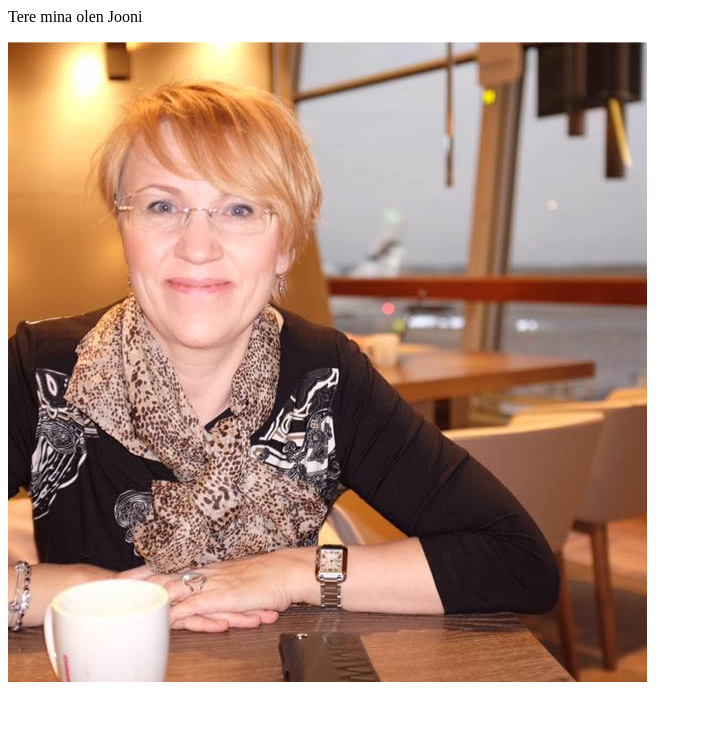
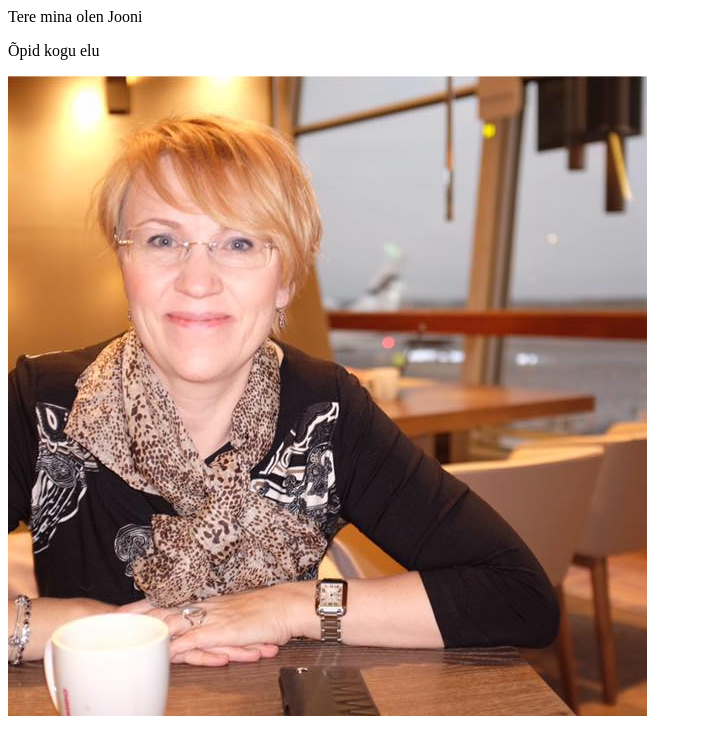
Before and after one commit to jsoots/homepage, a plain HTML site: page index.html in a window 1280 px wide. Shown: the whole page, without its empty margins (0-702 px from the left). Drawn offline with Linux system fonts and the light colour scheme.

Commit message:
Update index.html

```diff
--- a/index.html
+++ b/index.html
@@ -5,6 +5,7 @@
     </head>
     <body>
         <p>Tere mina olen Jooni</p>
+        <p>Õpid kogu elu</p>
 
         <img src="pics/Jooni.jpg"/>
 
```
